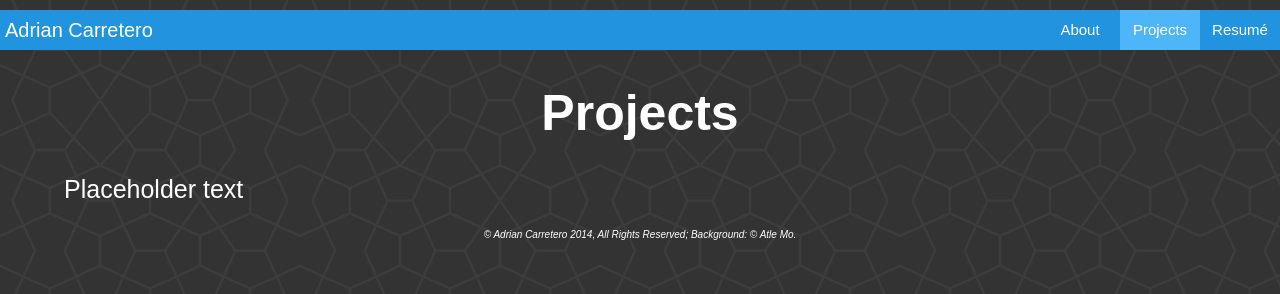
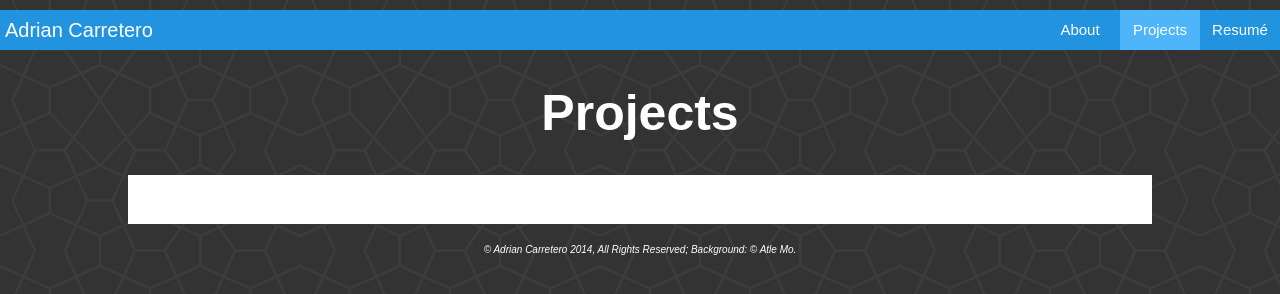
Before and after one commit to palmerito0/palmerito0.github.io, a plain HTML site: page projects.html in a window 1280 px wide. Drawn offline with Linux system fonts and the light colour scheme.

Commit message:
Added titles and started projects page

```diff
--- a/css/projects.css
+++ b/css/projects.css
@@ -0,0 +1,14 @@
+article {
+	width: 80%;
+}
+.project {
+	background-color: white;
+	color: white;
+	margin-bottom: 20px;
+}
+.projectIMG {
+	display: inline-block;
+	width: 50%;
+	height: 100%;
+	padding: 10px;
+}
--- a/projects.html
+++ b/projects.html
@@ -3,9 +3,9 @@
 <head>
 <meta charset="utf-8"/>
 <link href="css/template.css" rel="stylesheet"/>
-<link rel="stylesheet" type="text/css" href="css/projects.html">
+<link rel="stylesheet" type="text/css" href="css/projects.css">
 <script src="scripts/index.js"></script>
-<title>Adrian Carretero</title>
+<title>Adrian Carretero - Projects</title>
 </head>
 <html>
 	<body>
@@ -21,7 +21,10 @@
 		<h1>Projects</h1>
 
 		<article>
-			<p>Placeholder text</p>
+			<div class="project">
+				<div class="projectIMG"><img src=""></div>
+				<div class="projectTXT"></div>
+			</div>
 		</article>
 	</body>
 
```
Also changed, not shown: about.html (+1 -1 lines), index.html (+1 -1 lines), resume.html (+1 -1 lines).
